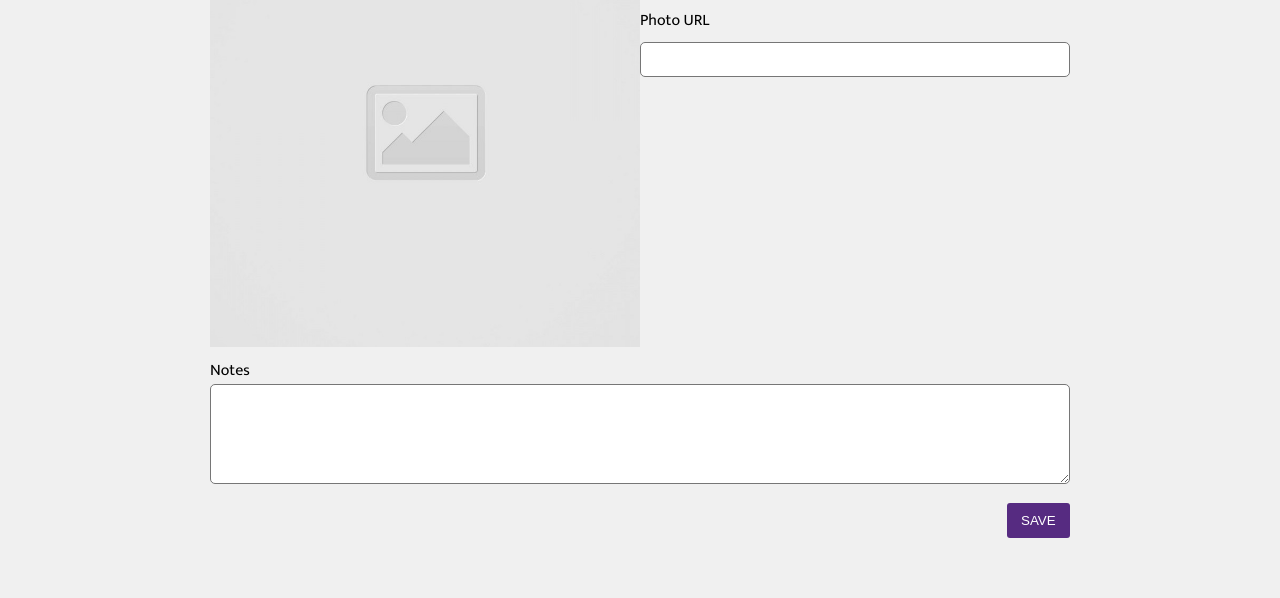
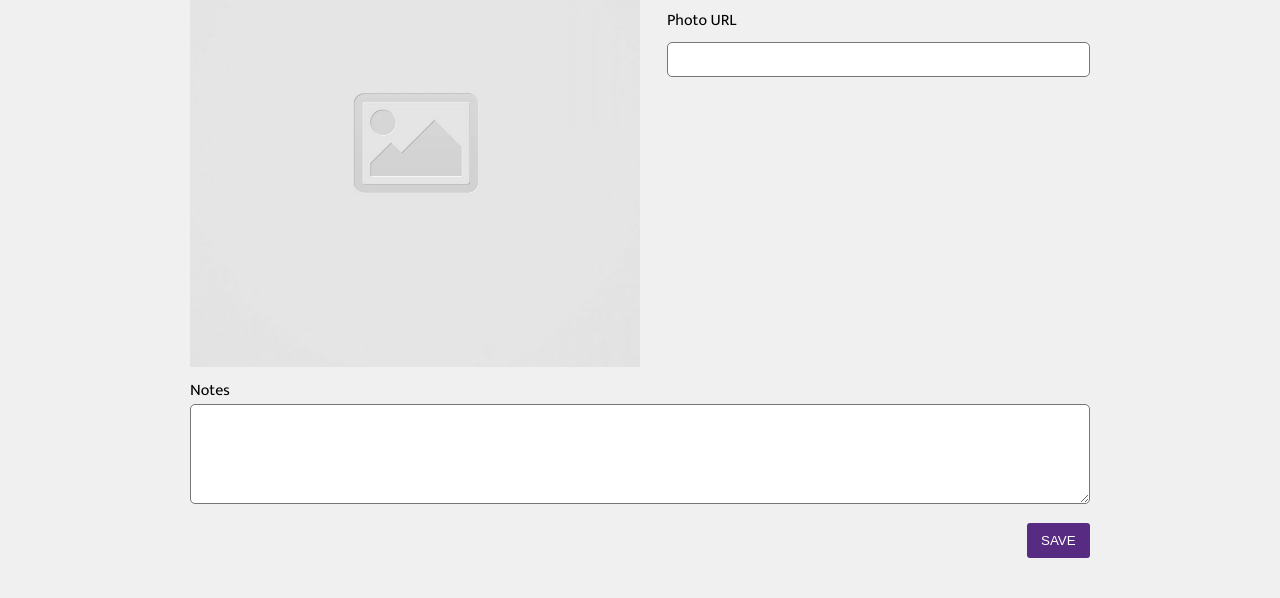
Before and after one commit to HuynhCynthia/code-journal, a website: page index.html in a window 1280 px wide. Shown: the part 202-800 px from the top of the page. Drawn offline with Linux system fonts and the light colour scheme.

Commit message:
removed and included margins

```diff
--- a/css/layout.css
+++ b/css/layout.css
@@ -15,8 +15,6 @@
 /* Container */
 .container {
   margin: 0 auto;
-  padding-left: 20px;
-  padding-right: 20px;
 }
 
 .column-full {
--- a/index.html
+++ b/index.html
@@ -31,7 +31,7 @@
       <h1 class="new-entry column-full">New Entry</h1>
       <div class="column-full">
         <img class="image-url column-half" src="images/placeholder-image-square.jpg" alt="placeholder image">
-        <div class="input-title-photoURL column-half">
+        <div class="input-title-photourl column-half">
           <div class="title-container">
             <div class="label">
               <label for="title">Title</label>
@@ -40,7 +40,7 @@
           </div>
           <div class="photourl-container">
             <div class="label">
-              <label for="photoURL">Photo URL</label>
+              <label for="photourl">Photo URL</label>
             </div>
             <input class="row" type="url" id="photoURL">
           </div>
```
